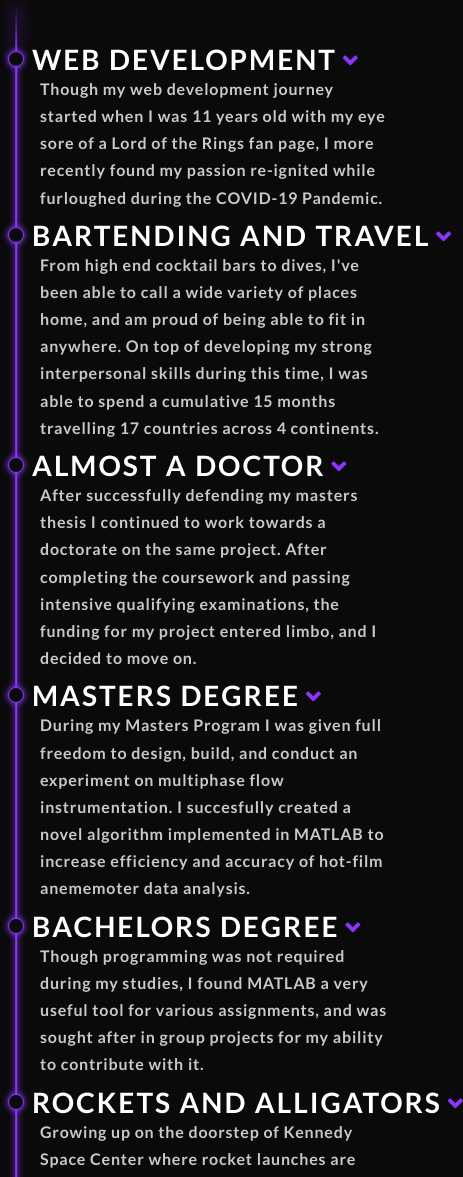
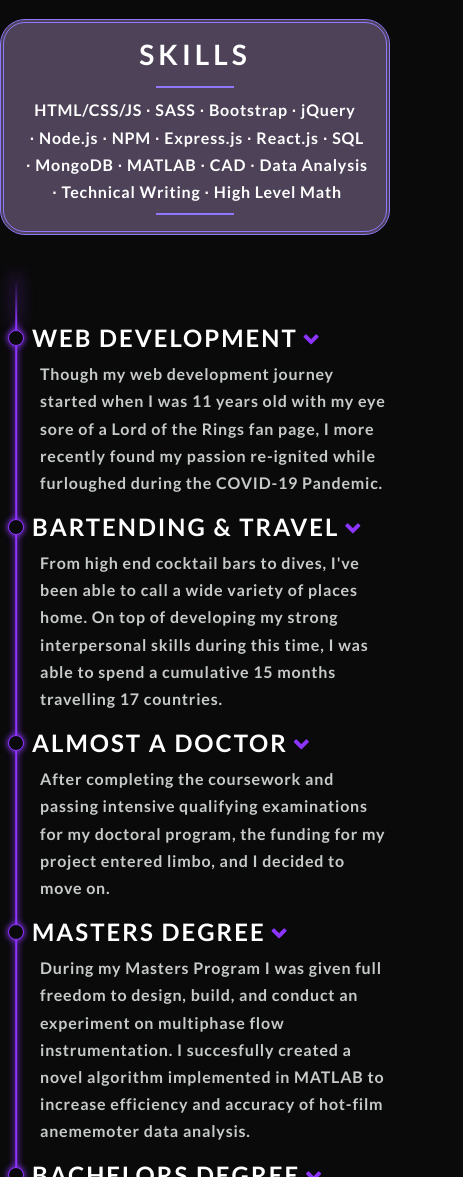
Before and after one commit to BRPatrick/BRPatrick.github.io, a website: page index.html in a window 390 px wide. Shown: the part 823-2000 px from the top of the page, 463 px wide, since content can reach past the window. Drawn offline with nearby package versions, Linux system fonts and the light colour scheme.

Commit message:
iphone media query fine tune

```diff
--- a/index.html
+++ b/index.html
@@ -43,6 +43,40 @@
       </div>
     </header>
 
+
+        <!-- /////////////////////////////////////////////////////SKILLS///////////////////////////////////////////////////////// -->
+    <!-- /////////////////////////////////////////////////////SKILLS///////////////////////////////////////////////////////// -->
+    <!-- /////////////////////////////////////////////////////SKILLS///////////////////////////////////////////////////////// -->
+    <!-- /////////////////////////////////////////////////////SKILLS///////////////////////////////////////////////////////// -->
+<section class="skills">
+  <div class="skills__section-container">
+    <h1 class="heading-primary--main">skills</h1>
+    <!-- <hr class="line-break" />
+    <h2 class="heading-primary--sub skills__subheading">From my engineering background, to years developing interpersonal skills as a bartender, I love solving problems and learning new tools to tackle them</h2> -->
+    <hr class="line-break" />
+    <div class="skills__list-container">
+      <ul class="skills__list">
+        <li class="skills__list--item">HTML/CSS/JS</li>
+        <li class="skills__list--item">SASS</li>
+        <li class="skills__list--item">Bootstrap</li>
+        <li class="skills__list--item">jQuery</li>
+        <li class="skills__list--item">Node.js</li>
+        <li class="skills__list--item">NPM</li>
+        <li class="skills__list--item">Express.js</li>
+        <li class="skills__list--item">React.js</li>
+        <li class="skills__list--item">SQL</li>
+        <li class="skills__list--item">MongoDB</li>
+        <li class="skills__list--item">MATLAB</li>
+        <li class="skills__list--item">CAD</li>
+        <li class="skills__list--item">Data Analysis</li>
+        <li class="skills__list--item">Technical Writing</li>
+        <li class="skills__list--item">High Level Math</li>
+      </ul>
+    </div>
+    <hr class="line-break" />
+  </div>
+</section>
+
     <!-- /////////////////////////////////////////////////////TIMELINE///////////////////////////////////////////////////////// -->
     <!-- /////////////////////////////////////////////////////TIMELINE///////////////////////////////////////////////////////// -->
     <!-- /////////////////////////////////////////////////////TIMELINE///////////////////////////////////////////////////////// -->
@@ -74,15 +108,14 @@
             <h3 class="timeline__list--date">2020</h3>
             <div class="timeline__list--point"></div>
             <h3 class="timeline__list--text"
-              >Udemy: Advanced CSS and Sass: Flexbox, Grid, Animations and More!
-              - Jonas Schmedtmann</h3
+              >Advanced CSS and Sass: Flexbox, Grid, Animations and More! <span class="emdash">—</span> Udemy</h3
             >
           </div>
           <div class="timeline__list">
             <h3 class="timeline__list--date">2020</h3>
             <div class="timeline__list--point"></div>
             <h3 class="timeline__list--text"
-              >Udemy: The Complete 2020 Web Development Boot Camp - Angela Yu</h3
+              >The Complete 2020 Web Development Boot Camp <span class="emdash">—</span> Udemy</h3
             >
           </div>
         </div>
@@ -91,14 +124,12 @@
       <button type="button" id="section2" class="timeline__bullet collapsible">
         <h2 class="timeline__bullet--date">2020</h2>
         <div class="timeline__bullet--point"></div>
-        <h2 class="timeline__bullet--heading">Bartending and travel</a>
+        <h2 class="timeline__bullet--heading">Bartending & travel</a>
       </button>
       <p class="timeline__paragraph section2">
         From high end cocktail bars to dives, I've been able to call a wide
-        variety of places home, and am proud of being able to fit in anywhere.
-        On top of developing my strong interpersonal skills during this time, I
-        was able to spend a cumulative 15 months travelling 17 countries across
-        4 continents.
+        variety of places home.  On top of developing my strong interpersonal skills during this time, I
+        was able to spend a cumulative 15 months travelling 17 countries.
       </p>
       <div class="container">
         <div class="container__inner">
@@ -106,7 +137,7 @@
             <h3 class="timeline__list--date">2020</h3>
             <div class="timeline__list--point"></div>
             <h3 class="timeline__list--text"
-              >Intercontinental Hotel San Diego — San Diego, CA</h3
+              >Intercontinental Hotel <span class="emdash">—</span> San Diego, CA</h3
             >
           </div>
 
@@ -114,7 +145,7 @@
             <h3 class="timeline__list--date">2019</h3>
             <div class="timeline__list--point"></div>
             <h3 class="timeline__list--text"
-              >El Jardin — San Diego, CA</h3
+              >El Jardin <span class="emdash">—</span> San Diego, CA</h3
             >
           </div>
 
@@ -122,27 +153,27 @@
             <h3 class="timeline__list--date">2018</h3>
             <div class="timeline__list--point"></div>
             <h3 class="timeline__list--text"
-              >Left Hand Path — Brooklyn, NY</h3
+              >Left Hand Path <span class="emdash">—</span> Brooklyn, NY</h3
             >
           </div>
 
           <div class="timeline__list">
             <h3 class="timeline__list--date">2016</h3>
             <div class="timeline__list--point"></div>
-            <h3 class="timeline__list--text">The Richardson — Brooklyn, NY</h3>
+            <h3 class="timeline__list--text">The Richardson <span class="emdash">—</span> Brooklyn, NY</h3>
           </div>
 
           <div class="timeline__list">
             <h3 class="timeline__list--date">2014</h3>
             <div class="timeline__list--point"></div>
-            <h3 class="timeline__list--text">Hudson Malone — Manhattan, NY</h3>
+            <h3 class="timeline__list--text">Hudson Malone <span class="emdash">—</span> Manhattan, NY</h3>
           </div>
 
           <div class="timeline__list">
             <h3 class="timeline__list--date">2014</h3>
             <div class="timeline__list--point"></div>
             <h3 class="timeline__list--text"
-              >The Dining Room — Brooklyn, NY</h3
+              >The Dining Room <span class="emdash">—</span> Brooklyn, NY</h3
             >
           </div>
         </div>
@@ -154,9 +185,8 @@
         <h2 class="timeline__bullet--heading">almost a doctor</a>
       </button>
       <p class="timeline__paragraph section3">
-        After successfully defending my masters thesis I continued to work
-        towards a doctorate on the same project. After completing the coursework
-        and passing intensive qualifying examinations, the funding for my
+        After completing the coursework
+        and passing intensive qualifying examinations for my doctoral program, the funding for my
         project entered limbo, and I decided to move on.
       </p>
       <div class="container">
@@ -165,7 +195,7 @@
             <h3 class="timeline__list--date">2012</h3>
             <div class="timeline__list--point"></div>
             <h3 class="timeline__list--text"
-              >Teaching Associate/Instructor of Record: Fluid Mechanics I —
+              >Instructor of Record: Fluid Mechanics I <span class="emdash">—</span>
               UCF</h3
             >
           </div>
@@ -189,8 +219,8 @@
             <h3 class="timeline__list--date">2011</h3>
             <div class="timeline__list--point"></div>
             <h3 class="timeline__list--text"
-              >M.S. in Mechanical Engineering — Focus:
-              Thermofluids — GPA: 3.84 — UCF</h3
+              >M.S. in Mechanical Engineering <span class="emdash">—</span> Focus:
+              Thermofluids <span class="emdash">—</span> GPA: 3.84 <span class="emdash">—</span> UCF</h3
             >
           </div>
           <div class="timeline__list">
@@ -198,14 +228,14 @@
             <div class="timeline__list--point"></div>
             <h3 class="timeline__list--text"
               >Research Assistant: Thermal Modeling and Measurements in
-              Pressurized Flow Boiling — UCF</h3
+              Pressurized Flow Boiling <span class="emdash">—</span> UCF</h3
             >
           </div>
           <div class="timeline__list">
             <h3 class="timeline__list--date">2012</h3>
             <div class="timeline__list--point"></div>
             <h3 class="timeline__list--text"
-              >Volunteer Bicycle Mechanic/Event Coordinator — Spokescouncil</h3
+              >Volunteer Bicycle Mechanic/Event Coordinator <span class="emdash">—</span> Spokescouncil</h3
             >
           </div>
         </div>
@@ -217,9 +247,7 @@
         <h2 class="timeline__bullet--heading">bachelors degree</a>
       </button>
       <p class="timeline__paragraph section5">
-        Though programming was not required during my studies, I found MATLAB a
-        very useful tool for various assignments, and was sought after in group
-        projects for my ability to contribute with it.
+        I find the usefulness of programming early on in my studies, learning MATLAB for various projects and visual basic to write macros in Excel
       </p>
       <div class="container">
         <div class="container__inner">
@@ -227,8 +255,8 @@
             <h3 class="timeline__list--date">2008</h3>
             <div class="timeline__list--point"></div>
             <h3 class="timeline__list--text"
-              >B.S. in Mechanical Engineering — Focus: Energy
-              Systems — GPA: 3.94 — University of Central Florida</h3
+              >B.S. in Mechanical Engineering <span class="emdash">—</span> Focus: Energy
+              Systems <span class="emdash">—</span> GPA: 3.94 <span class="emdash">—</span> UCF</h3
             >
           </div>
           <div class="timeline__list">
@@ -236,7 +264,7 @@
             <div class="timeline__list--point"></div>
             <h3 class="timeline__list--text"
               >Research Assistant: Use of Hydrogen Sulfide Scavengers in
-              Multiphase Flow — University of Central Florida</h3
+              Multiphase Flow <span class="emdash">—</span> UCF</h3
             >
           </div>
           <div class="timeline__list">
@@ -244,7 +272,7 @@
             <div class="timeline__list--point"></div>
             <h3 class="timeline__list--text"
               >Capstone Design/Build Project: Gas Turbine Single Blade Testing
-              Rig — University of Central Florida</h3
+              Rig <span class="emdash">—</span> UCF</h3
             >
           </div>
         </div>
@@ -253,10 +281,10 @@
       <button type="button" id="section6" class="timeline__bullet collapsible">
         <h2 class="timeline__bullet--date">2004</h2>
         <div class="timeline__bullet--point"></div>
-        <h2 class="timeline__bullet--heading">rockets and alligators</a>
+        <h2 class="timeline__bullet--heading">rockets & alligators</a>
       </button>
       <p class="timeline__paragraph section6">
-        Growing up on the doorstep of Kennedy Space Center where rocket launches
+        Growing up in the backyard of Kennedy Space Center where rocket launches
         are commonplace, I take an early interest in math, science, and
         computers while dealing with the struggles of living on an alligator
         infested island.
@@ -282,6 +310,14 @@
             >
           </div>
           <div class="timeline__list">
+            <h3 class="timeline__list--date">1994</h3>
+            <div class="timeline__list--point"></div>
+            <h3 class="timeline__list--text"
+              >I check out a Turbo Pascal book from the library and have my
+              first experience programming simple games</h3
+            >
+          </div>
+          <div class="timeline__list">
             <h3 class="timeline__list--date">1992</h3>
             <div class="timeline__list--point"></div>
             <h3 class="timeline__list--text"
@@ -289,51 +325,12 @@
               eating a hamburger</h3
             >
           </div>
-          <div class="timeline__list">
-            <h3 class="timeline__list--date">1994</h3>
-            <div class="timeline__list--point"></div>
-            <h3 class="timeline__list--text"
-              >I check out a Turbo Pascal book from the library and have my
-              first experience programming simple games</h3
-            >
-          </div>
         </div>
       </div>
     </main>
     <div class="timeline__line--tail"></div>
 
-    <!-- /////////////////////////////////////////////////////SKILLS///////////////////////////////////////////////////////// -->
-    <!-- /////////////////////////////////////////////////////SKILLS///////////////////////////////////////////////////////// -->
-    <!-- /////////////////////////////////////////////////////SKILLS///////////////////////////////////////////////////////// -->
-    <!-- /////////////////////////////////////////////////////SKILLS///////////////////////////////////////////////////////// -->
-<section class="skills">
-  <div class="skills__section-container">
-    <h1 class="heading-primary--main">skills</h1>
-    <!-- <hr class="line-break" />
-    <h2 class="heading-primary--sub skills__subheading">From my engineering background, to years developing interpersonal skills as a bartender, I love solving problems and learning new tools to tackle them</h2> -->
-    <hr class="line-break" />
-    <div class="skills__list-container">
-      <ul class="skills__list">
-        <li class="skills__list--item">HTML/CSS/JS</li>
-        <li class="skills__list--item">SASS</li>
-        <li class="skills__list--item">Bootstrap</li>
-        <li class="skills__list--item">jQuery</li>
-        <li class="skills__list--item">Node.js</li>
-        <li class="skills__list--item">NPM</li>
-        <li class="skills__list--item">Express.js</li>
-        <li class="skills__list--item">React.js</li>
-        <li class="skills__list--item">SQL</li>
-        <li class="skills__list--item">MongoDB</li>
-        <li class="skills__list--item">MATLAB</li>
-        <li class="skills__list--item">CAD</li>
-        <li class="skills__list--item">Data Analysis</li>
-        <li class="skills__list--item">Technical Writing</li>
-        <li class="skills__list--item">High Level Math</li>
-      </ul>
-    </div>
-    <hr class="line-break" />
-  </div>
-</section>
+
 
 
 
--- a/sass/base/_typography.scss
+++ b/sass/base/_typography.scss
@@ -6,6 +6,8 @@ body {
   color: $color-grey-light;
 
 }
+
+
 
 .header {
   &__heading-primary {
@@ -16,6 +18,8 @@ body {
     backface-visibility: hidden;
 
     margin-bottom: 6rem;
+
+    width: 30rem;
 
     &--main {
       /* Changes span from in-line element, to block */
@@ -62,6 +66,9 @@ body {
   letter-spacing: 0.1rem;
 }
 
+.emdash {
+  color: $color-primary-light-2;
+}
 
 .timeline {
   &__bullet {
@@ -93,8 +100,8 @@ body {
       }
 
       @include respond(phone) {
-        letter-spacing: 0.5;
-        font-size: 3.5rem;
+        letter-spacing: 0.25rem;
+        font-size: 3rem;
       }
     }
   }
@@ -137,4 +144,8 @@ body {
 ion-icon {
   color: $color-white;
   font-size: 40px;
+
+  @include respond(phone) {
+    font-size: 32px;
+  }
 }
--- a/sass/layout/_timeline.scss
+++ b/sass/layout/_timeline.scss
@@ -87,10 +87,9 @@
     transform: translateX(-$bullet-transform--main);
     height: $bullet-point-size--main;
 
-
     @include respond(phone) {
       transform: translateX(0);
-      height: $bullet-point-size--main-phone;
+      height: auto;
     }
 
     &:focus,
@@ -103,6 +102,15 @@
         $color-black 100%
       );
       outline: 0;
+
+      @include respond(phone) {
+        background: linear-gradient(
+          90deg,
+          $color-primary-dark-3 0%,
+          $color-primary-dark-3 80%,
+          $color-black 100%
+        );
+      }
     }
 
     &--date {
@@ -184,7 +192,7 @@
 
 
     @include respond(phone) {
-      // flex-shrink: 1;
+
     }
 
     }
@@ -243,11 +251,11 @@
       @include respond(phone) {
        order: 2;
        margin-left: 0;
-       margin-right: 2rem;
+       margin-right: 1rem;
 
        &:after {
          content: "∙";
-         margin-left: 1rem;
+         margin-left: .5rem;
          color: $color-primary-light-2;
        }
       }
@@ -265,7 +273,7 @@
 
       @include respond(phone) {
         order: 1;
-        margin: 0 1.5rem;
+        margin-left: 1.5rem;
        }
     }
 
@@ -273,7 +281,7 @@
       display: block;
 
       border-bottom: 1px solid $color-primary-light-2;
-      margin-bottom: 4px;
+      margin-bottom: .4rem;
 
       @include respond(phone) {
         order: 3;
@@ -289,6 +297,7 @@
   overflow: hidden;
   transition: max-height 0.2s ease-out;
   margin: 1rem 0;
+
   &__inner {
     margin: 1rem 0;
   }
```
Also changed, not shown: css/styles.css.
